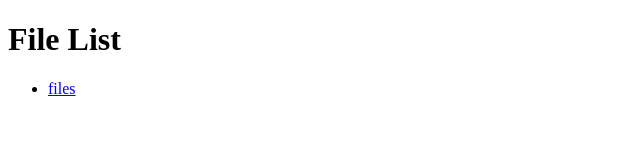
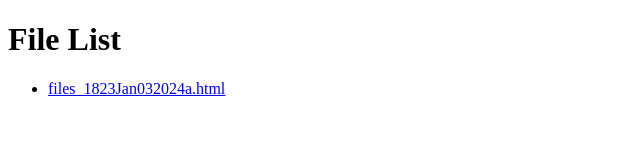
Before and after one commit to nsmq5ep/BookMarks, a plain HTML site: page index.html in a window 1280 px wide. Shown: the whole page, without its empty margins (0-640 px from the left). Drawn offline with Linux system fonts and the light colour scheme.

Commit message:
_2155Jan032024e

```diff
--- a/index.html
+++ b/index.html
@@ -6,7 +6,7 @@
 <body>
     <h1>File List</h1>
     <ul>
-        <li><a href="/files/" target="_blank">files</a></li>
+        <li><a href="/files_1823Jan032024a.html" target="_blank">files_1823Jan032024a.html</a></li>
         <!-- Add more files as needed -->
     </ul>
 </body>
```
